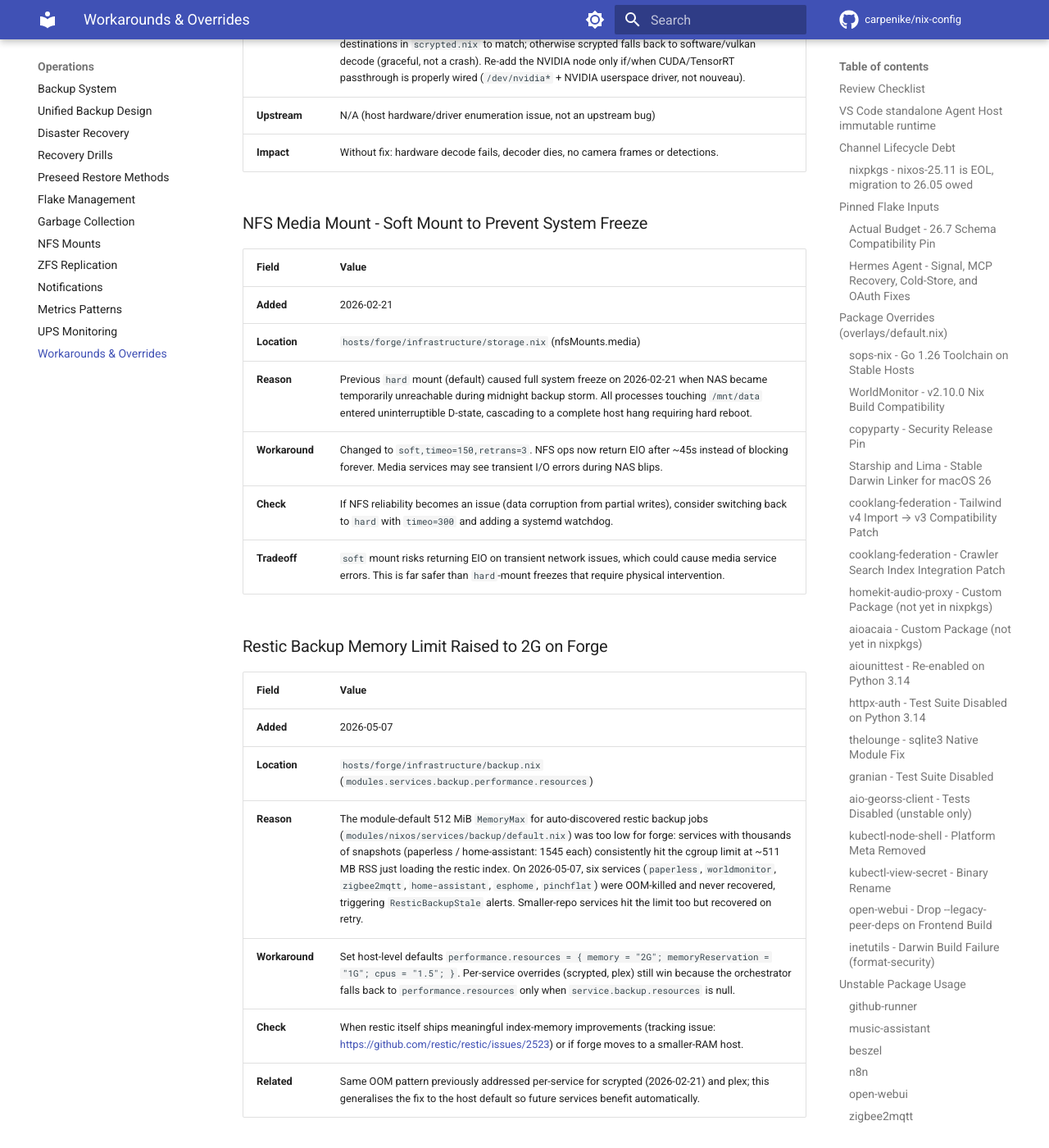
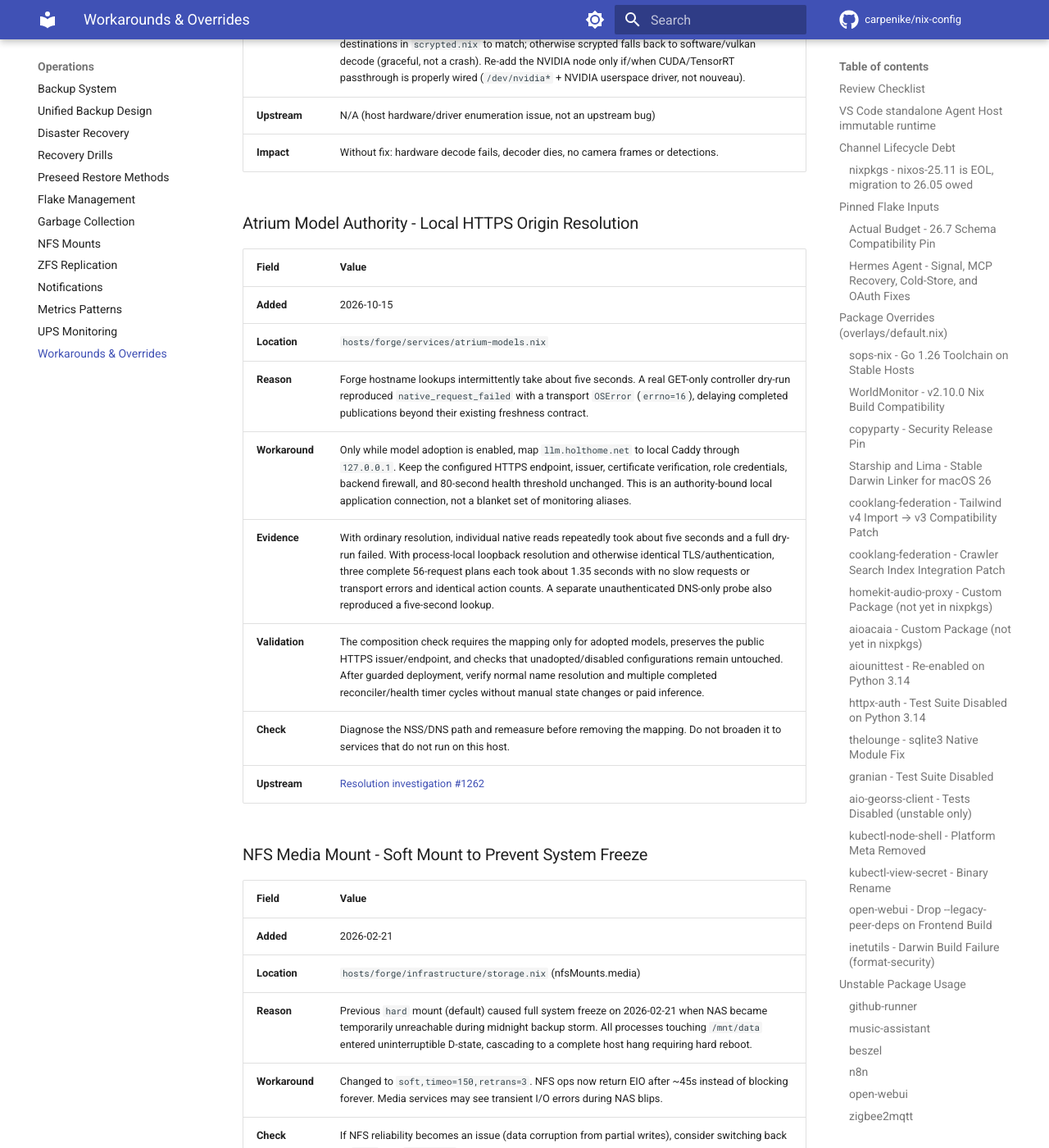
Before and after one commit to carpenike/nix-config, an MkDocs documentation site: the page built from docs/workarounds.md, in a window 1280 px wide and 1400 px high, scrolled down 23239 px. Shown: the whole window at 82% size. Built offline with MkDocs 1.6.1 and Material for MkDocs 9.7.7, drawn with Linux system fonts in a browser that asks for light colours; comment, search, counter and statistics services are not loaded.

Commit message:
fix(atrium): resolve the colocated model authority locally
Keep the canonical HTTPS endpoint, TLS verification, credentials and freshness threshold unchanged. Add adopted-only name resolution and composition preservation checks; retain unadopted configurations unchanged.

Co-authored-by: Copilot <223556219+Copilot@users.noreply.github.com>
Copilot-Session: fe3feb55-e8e8-4aa6-9594-13af56bef58c

```diff
--- a/docs/workarounds.md
+++ b/docs/workarounds.md
@@ -457,6 +457,19 @@ Services using `pkgs.unstable.*` instead of stable packages:
 | **Upstream** | N/A (host hardware/driver enumeration issue, not an upstream bug) |
 | **Impact** | Without fix: hardware decode fails, decoder dies, no camera frames or detections. |
 
+### Atrium Model Authority - Local HTTPS Origin Resolution
+
+| Field | Value |
+|-------|-------|
+| **Added** | 2026-10-15 |
+| **Location** | `hosts/forge/services/atrium-models.nix` |
+| **Reason** | Forge hostname lookups intermittently take about five seconds. A real GET-only controller dry-run reproduced `native_request_failed` with a transport `OSError` (`errno=16`), delaying completed publications beyond their existing freshness contract. |
+| **Workaround** | Only while model adoption is enabled, map `llm.holthome.net` to local Caddy through `127.0.0.1`. Keep the configured HTTPS endpoint, issuer, certificate verification, role credentials, backend firewall, and 80-second health threshold unchanged. This is an authority-bound local application connection, not a blanket set of monitoring aliases. |
+| **Evidence** | With ordinary resolution, individual native reads repeatedly took about five seconds and a full dry-run failed. With process-local loopback resolution and otherwise identical TLS/authentication, three complete 56-request plans each took about 1.35 seconds with no slow requests or transport errors and identical action counts. A separate unauthenticated DNS-only probe also reproduced a five-second lookup. |
+| **Validation** | The composition check requires the mapping only for adopted models, preserves the public HTTPS issuer/endpoint, and checks that unadopted/disabled configurations remain untouched. After guarded deployment, verify normal name resolution and multiple completed reconciler/health timer cycles without manual state changes or paid inference. |
+| **Check** | Diagnose the NSS/DNS path and remeasure before removing the mapping. Do not broaden it to services that do not run on this host. |
+| **Upstream** | [Resolution investigation #1262](https://github.com/carpenike/nix-config/issues/1262) |
+
 ### NFS Media Mount - Soft Mount to Prevent System Freeze
 
 | Field | Value |
```
Also changed, not shown: 2 other files.
